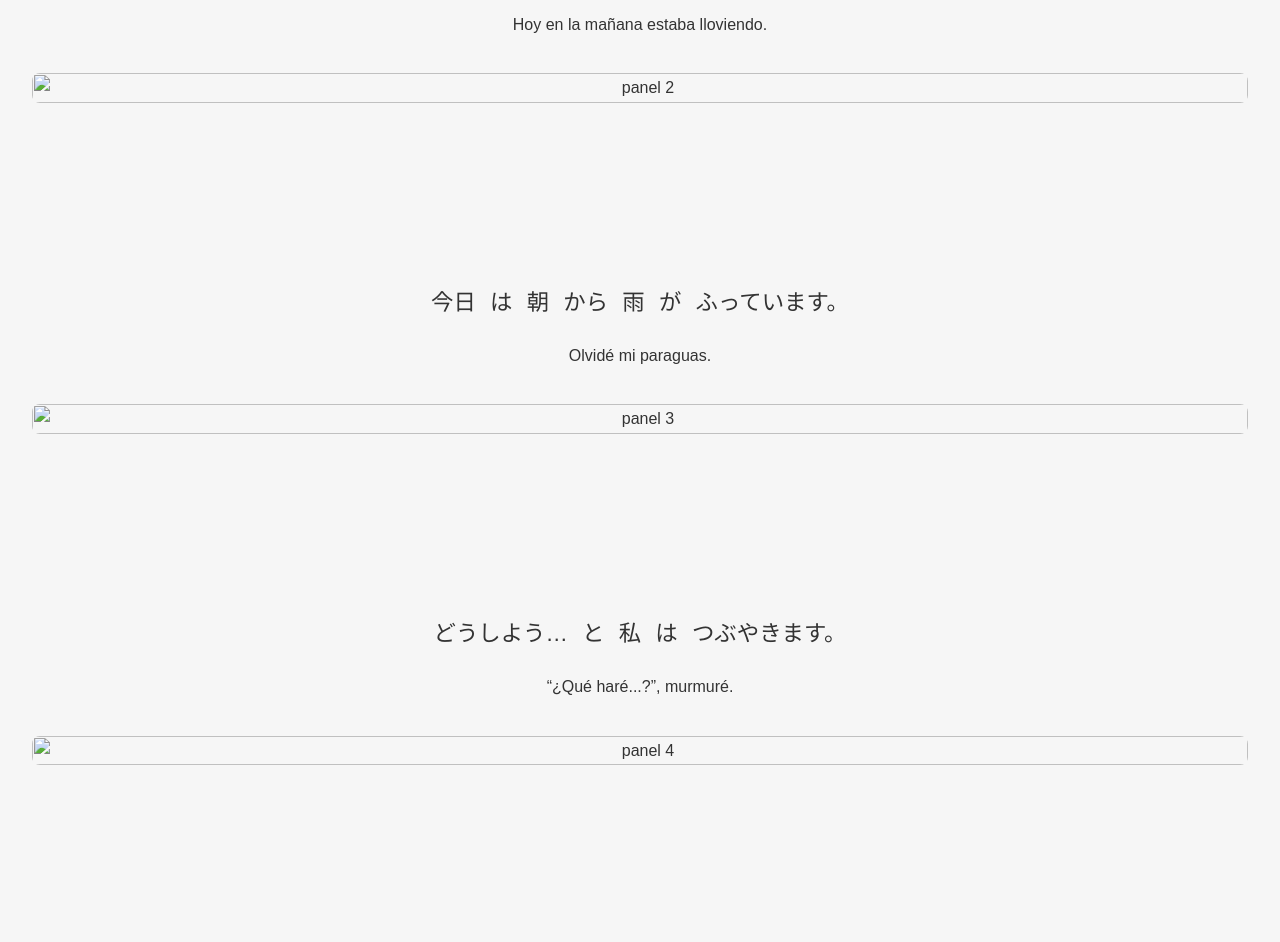
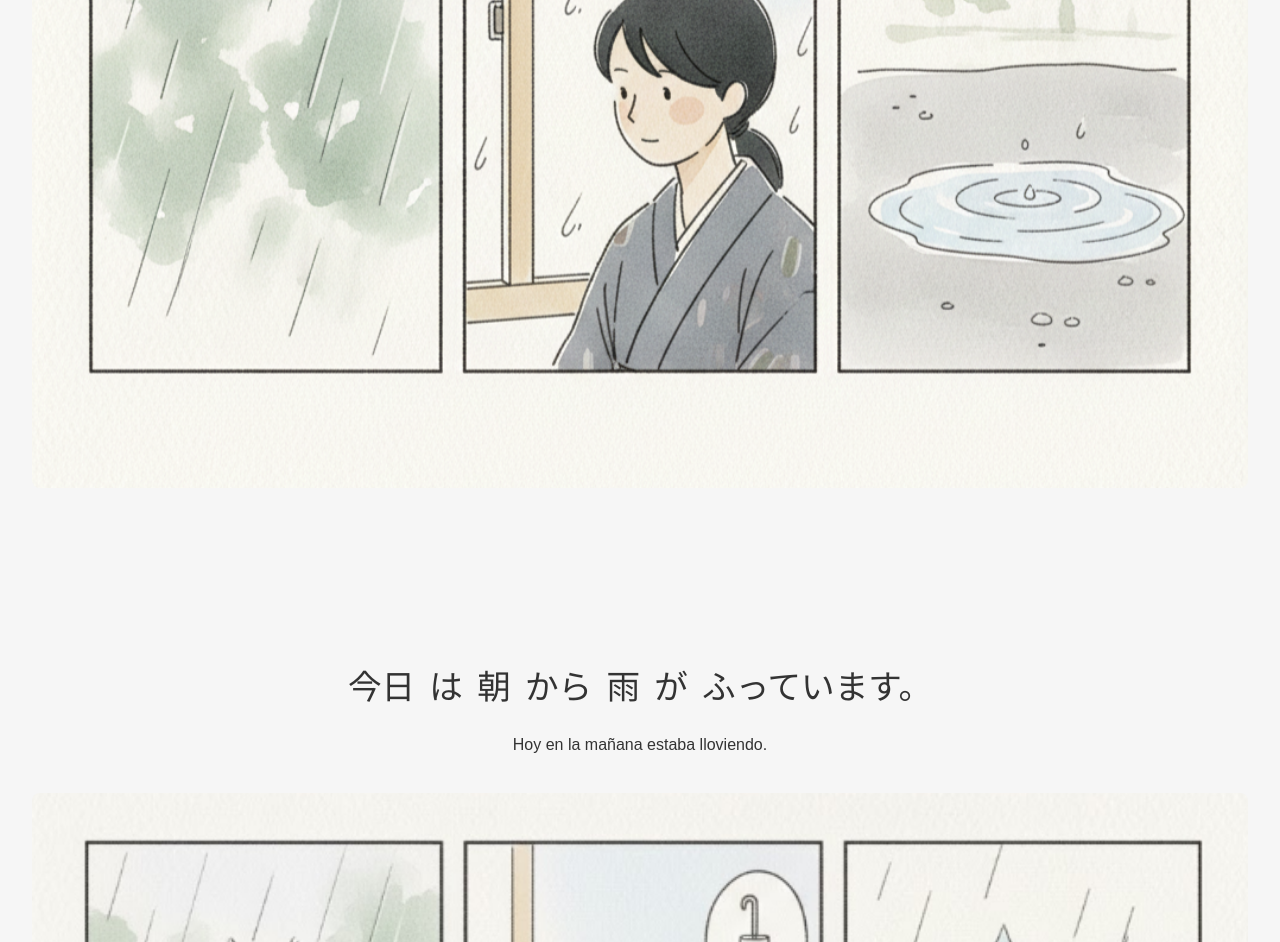
Before and after one commit to mashine759/LeerjaponesPortafolio, a plain HTML site: page lluvia.html in a window 1280 px wide. Shown: the part 418-1360 px from the top of the page. Drawn offline with Linux system fonts and the light colour scheme.

Commit message:
lluvia comic

```diff
--- a/lluvia.html
+++ b/lluvia.html
@@ -11,7 +11,7 @@
 <div class="contenedorComic">
 
 <div class="panelContainer">
-  <img src="panel1.jpg" alt="panel 1" class="panel">
+  <img src="images/lluvia/lluvia_01.png" alt="panel 1" class="panel">
 
   <p class="dialogo">
     <span class="word" data-kana="きょう" data-esp="hoy">今日</span>
@@ -28,22 +28,20 @@
 
 
   <div class="panelContainer">
-  <img src="panel1.jpg" alt="panel 2" class="panel">
+  <img src="images/lluvia/lluvia_02.png" alt="panel 2" class="panel">
 
-  <p class="dialogo">
-    <span class="word" data-kana="きょう" data-esp="hoy">今日</span>
-    <span class="word" data-kana="は" data-esp="partícula de tema: marca de qué se habla">は</span>
-    <span class="word" data-kana="あさ" data-esp="mañana (temprano)">朝</span>
-    <span class="word" data-kana="から" data-esp="desde">から</span>
-    <span class="word" data-kana="あめ" data-esp="lluvia">雨</span>
-    <span class="word" data-kana="が" data-esp="partícula de sujeto: indica quién realiza la acción">が</span>
-    <span class="word" data-kana="ふっています" data-esp="está lloviendo">ふっています。</span>
+    <p class="dialogo">
+    <span class="word" data-kana="わたし" data-esp="yo">私</span>
+    <span class="word" data-kana="は" data-esp="partícula de tema: yo como tema de la oración">は</span>
+    <span class="word" data-kana="かさ" data-esp="paraguas">かさ</span>
+    <span class="word" data-kana="を" data-esp="partícula de objeto directo: marca lo que recibe la acción">を</span>
+    <span class="word" data-kana="わすれて" data-esp="olvidar">わすれて</span>
+    <span class="word" data-kana="しまいました" data-esp="lamentablemente; indica arrepentimiento">しまいました。</span>
   </p>
   <p>Olvidé mi paraguas.</p>
 </div>
 
 <div class="panelContainer">
-  <img src="panel1.jpg" alt="panel 3" class="panel">
     <p class="dialogo">
   <span class="word" data-kana="どうしよう" data-esp="¿qué hago…?">どうしよう…</span>
   <span class="word" data-kana="と" data-esp="partícula cita: indica 'dijo/pensó que'">と</span>
@@ -56,7 +54,7 @@
 </div>
 
 <div class="panelContainer">
-  <img src="panel1.jpg" alt="panel 4" class="panel">
+  <img src="images/lluvia/lluvia_03.png" alt="panel 4" class="panel">
     <p class="dialogo">
   <span class="word" data-kana="バスてい" data-esp="parada de autobús">バスてい</span>
   <span class="word" data-kana="まで" data-esp="hasta (lugar)">まで</span>
@@ -70,7 +68,7 @@
 </div>
 
 <div class="panelContainer">
-  <img src="panel1.jpg" alt="panel 5" class="panel">
+  <img src="images/lluvia/lluvia_04.png" alt="panel 5" class="panel">
     <p class="dialogo">
   <span class="word" data-kana="バス" data-esp="autobús">バス</span>
   <span class="word" data-kana="の" data-esp="partícula posesiva: 'de'">の</span>
@@ -84,7 +82,7 @@
 </div>
 
 <div class="panelContainer">
-  <img src="panel1.jpg" alt="panel 6" class="panel">
+  <img src="images/lluvia/lluvia_05.png" alt="panel 6" class="panel">
     <p class="dialogo">
   <span class="word" data-kana="そと" data-esp="afuera">外</span>
   <span class="word" data-kana="を" data-esp="partícula de objeto: lo que se mira">を</span>
@@ -101,7 +99,7 @@
 </div>
 
 <div class="panelContainer">
-  <img src="panel1.jpg" alt="panel 7" class="panel">
+
     <p class="dialogo">
   <span class="word" data-kana="こどもたち" data-esp="niños">子どもたち</span>
   <span class="word" data-kana="が" data-esp="partícula de sujeto: los que hacen la acción">が</span>
@@ -114,7 +112,7 @@
 </div>
 
 <div class="panelContainer">
-  <img src="panel1.jpg" alt="panel 8" class="panel">
+  <img src="images/lluvia/lluvia_06.png" alt="panel 8" class="panel">
     <p class="dialogo">
   <span class="word" data-kana="あめ" data-esp="lluvia">雨</span>
   <span class="word" data-kana="も" data-esp="partícula 'también': incluso la lluvia">も</span>
@@ -129,7 +127,7 @@
 </div>
 
 <div class="panelContainer">
-  <img src="panel1.jpg" alt="panel 9" class="panel">
+  <img src="images/lluvia/lluvia_07.png" alt="panel 9" class="panel">
     <p class="dialogo">
   <span class="word" data-kana="でも" data-esp="pero">でも、</span>
   <span class="word" data-kana="はやく" data-esp="rápido / pronto">はやく</span>
@@ -143,7 +141,7 @@
 </div>
 
 <div class="panelContainer">
-  <img src="panel1.jpg" alt="panel 10" class="panel">
+
     <p class="dialogo">
   <span class="word" data-kana="きょう" data-esp="hoy">今日</span>
   <span class="word" data-kana="の" data-esp="de (posesión)">の</span>
--- a/style.css
+++ b/style.css
@@ -249,6 +249,10 @@ body {
   margin: auto;
 }
 
+.panelContainer span{
+  font-size: 1.5em;
+}
+
 .panel {
   width: 100%;
   margin-bottom: 10rem;
```
Also changed, not shown: images/lluvia/lluvia_01.png (added), images/lluvia/lluvia_02.png (added), images/lluvia/lluvia_03.png (added), images/lluvia/lluvia_04.png (added), images/lluvia/lluvia_05.png (added), images/lluvia/lluvia_06.png (added), images/lluvia/lluvia_07.png (added).
